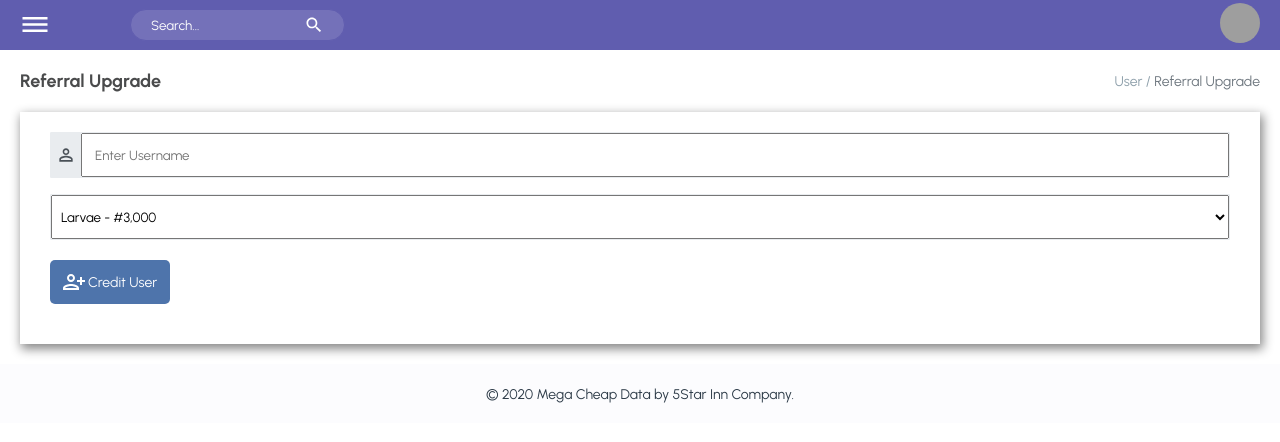
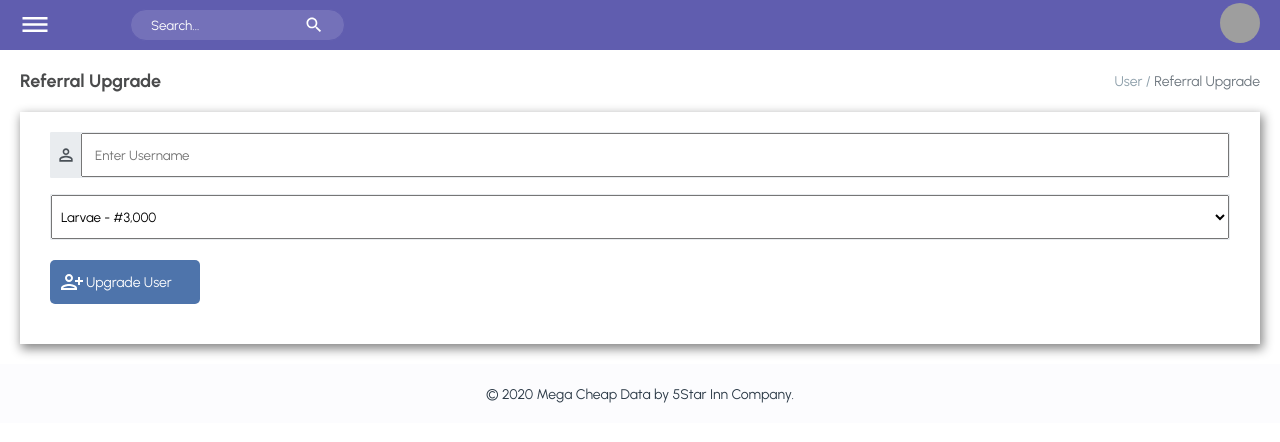
Before and after one commit to stivex001/MCD-Dashbord, a React (Create React App) app: page /referral-upgrade in a window 1280 px wide. Shown: the top 442 px of the page. Built offline with nearby package versions, Linux system fonts and the light colour scheme; grey boxes are pictures that could not be loaded.

Commit message:
fix: typo fixed

```diff
--- a/src/pages/Users/ReferalUpgrade.jsx
+++ b/src/pages/Users/ReferalUpgrade.jsx
@@ -37,9 +37,9 @@ const Btn = styled.div`
   display: flex;
   align-items: center;
   background-color: #4e74ab;
-  padding: 10px 12px;
+  padding: 10px;
   margin: 20px 0;
-  width: 120px;
+  width: 150px;
   gap: 2px;
   color: white;
   cursor: pointer;
@@ -97,7 +97,7 @@ const ReferalUpgrade = () => {
           </Form>
           <Btn>
             <PersonAddAlt />
-            <Button>Credit User</Button>
+            <Button>Upgrade User</Button>
           </Btn>
         </FormWrapper>
       </Wrapper>
```
